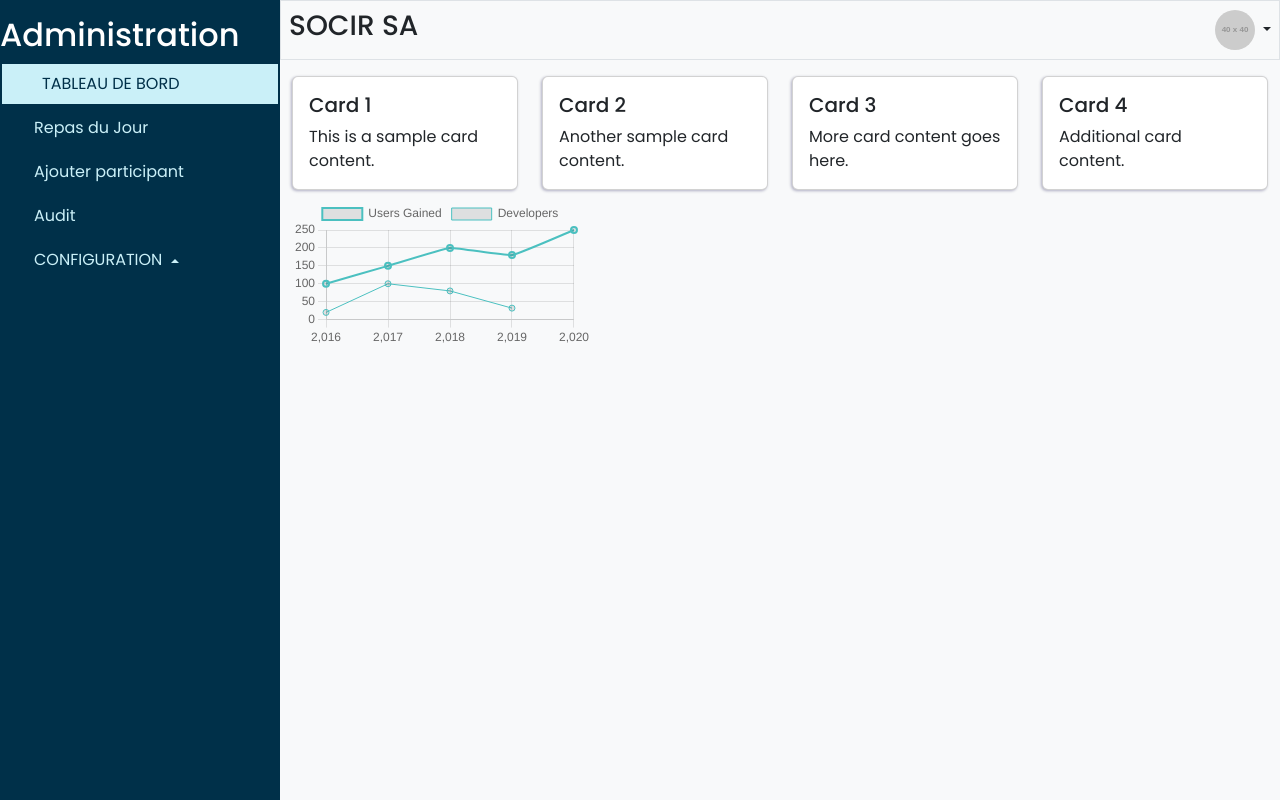
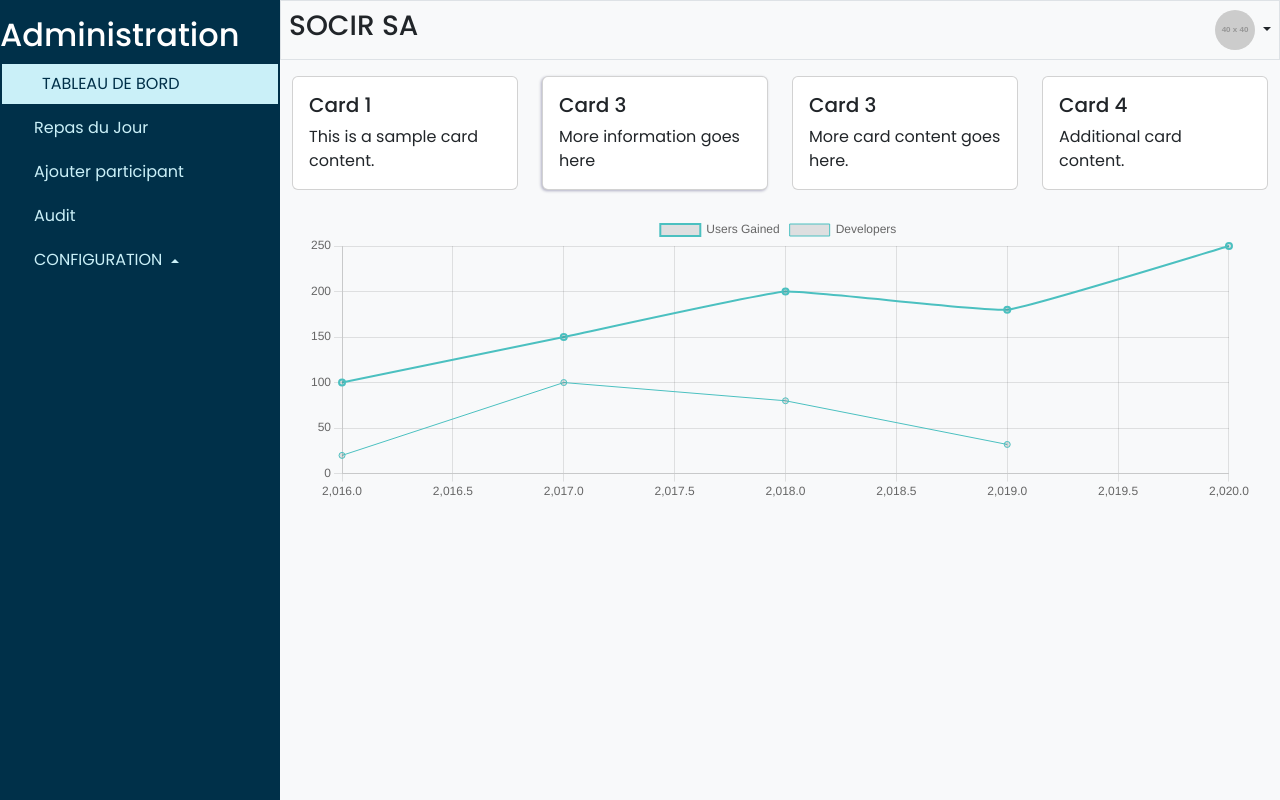
Before and after one commit to Izzy-kayaba/GESTION_REPAS_SOCIR, a React (Create React App) app in the folder client/: page /admin in a window 1280 px wide. Built offline with nearby package versions, Linux system fonts and the light colour scheme.

Commit message:
chart template

```diff
--- a/client/package.json
+++ b/client/package.json
@@ -14,10 +14,10 @@
     "formik": "^2.4.5",
     "moment": "^2.29.4",
     "react": "^18.2.0",
-    "react-bootstrap": "^2.9.1",
+    "react-bootstrap": "^2.10.1",
     "react-chartjs-2": "^5.2.0",
     "react-dom": "^18.2.0",
-    "react-icons": "^4.12.0",
+    "react-icons": "^5.0.1",
     "react-router-dom": "^6.20.0",
     "react-scripts": "5.0.1",
     "react-toastify": "^9.1.3",
--- a/client/src/components/Card/Card.module.css
+++ b/client/src/components/Card/Card.module.css
@@ -0,0 +1,8 @@
+.card {
+    box-shadow: -1px 1px 3px 0px rgba(9, 3, 71, 0.30);
+    transition: all 400ms;
+  }
+
+  /* .card:hover {
+    box-shadow: -1px 1px 9px -0px rgba(9, 3, 71, 0.30);
+  } */
--- a/client/src/components/Card/Card.tsx
+++ b/client/src/components/Card/Card.tsx
@@ -1,9 +1,27 @@
-import React from 'react'
+import React from 'react';
+import style from "../Card/Card.module.css"
 
-function Card() {
-  return (
-    <div>Card</div>
-  )
+// Define type for props
+type Props = {
+  title: string,
+  text: string,
+  footer?: string
 }
 
-export default Card
+// Arrow function component Card with destructured props
+const Card = ({ title, text, footer }: Props) => {
+  return (
+    // Card container
+    <div className={`card ${style.card}`} role="button">
+      <div className="card-body">
+        <h5 className="card-title">{title}</h5>
+        <p className="card-text">{text}</p>
+        {/* Footer if provided */}
+        {footer && <small>{footer}</small>}
+      </div>
+    </div>
+  );
+}
+
+// Export Card component as default
+export default Card;
--- a/client/src/components/LineChart/LineChart.tsx
+++ b/client/src/components/LineChart/LineChart.tsx
@@ -39,6 +39,8 @@ const LineChart: React.FC<LineChartProps> = ({ data }) => {
       <Line
         data={chartData}
         options={{
+          responsive: true,
+          maintainAspectRatio: false,
           plugins: {
             title: {
               text: "Monthly revenue"
--- a/client/src/components/Sidebar/Sidebar.tsx
+++ b/client/src/components/Sidebar/Sidebar.tsx
@@ -32,7 +32,7 @@ const Sidebar: React.FC = () => {
                     Audit
                 </NavLink>
 
-                <a onClick={handleDrowpDown} className={style.btn_param} >
+                <a onClick={handleDrowpDown} className={style.btn_param} role="button" >
                     CONFIGURATION {showParams ? <IoMdArrowDropdown /> : <IoMdArrowDropup />}
                 </a>
                 {
--- a/client/src/index.css
+++ b/client/src/index.css
@@ -17,15 +17,6 @@
   box-sizing: border-box;
   font-family: "Poppins", Arial, Helvetica, sans-serif;
 }
-
-.card {
-  box-shadow: -1px 1px 3px 0px rgba(9, 3, 71, 0.30);
-  transition: all 400ms;
-}
-
-/* .card:hover {
-  box-shadow: -1px 1px 9px -0px rgba(9, 3, 71, 0.30);
-} */
 
 .admin_routes {
   background: #f1efef;
--- a/client/src/pages/AdminDashboard/AdminDashboard.tsx
+++ b/client/src/pages/AdminDashboard/AdminDashboard.tsx
@@ -1,5 +1,6 @@
 import React from 'react'
 import LineChart from '../../components/LineChart/LineChart';
+import Card from "../../components/Card/Card";
 
 const AdminDashboard = () => {
 
@@ -24,12 +25,10 @@ const AdminDashboard = () => {
             </div>
           </div>
           <div className="col-lg-3 col-md-6 mb-2">
-            <div className="card">
-              <div className="card-body">
-                <h5 className="card-title">Card 2</h5>
-                <p className="card-text">Another sample card content.</p>
-              </div>
-            </div>
+            <Card
+              title="Card 3"
+              text="More information goes here"
+            />
           </div>
           <div className="col-lg-3 col-md-6 mb-2">
             <div className="card">
@@ -51,7 +50,7 @@ const AdminDashboard = () => {
       </div>
 
       <div className="container" >
-        <div>
+        <div className="p-3" style={{ position: "relative", height: "40vh" }}>
           <LineChart data={data} />
         </div>
       </div>
```
Also changed, not shown: client/src/components/Button/Button.tsx (added, +32 -0 lines), 2 other files (tests, documents, lock files or other folders).
